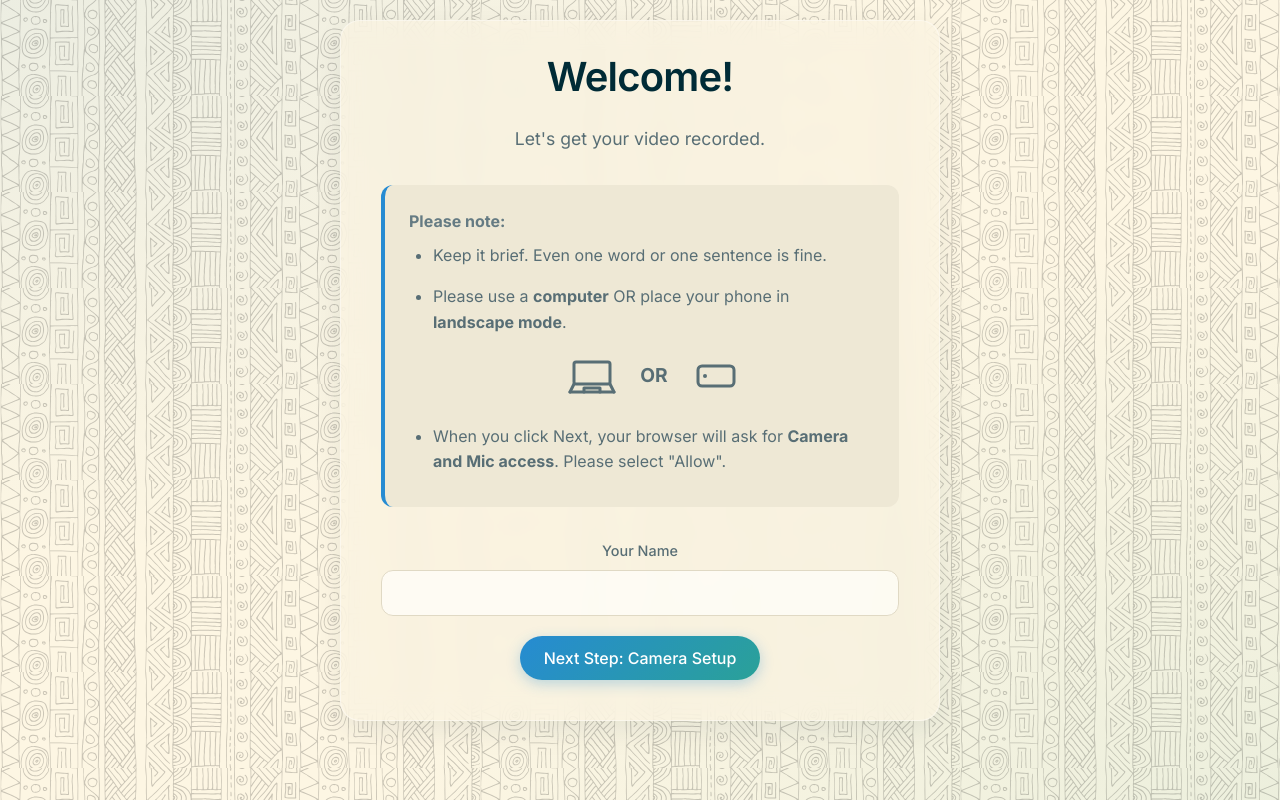
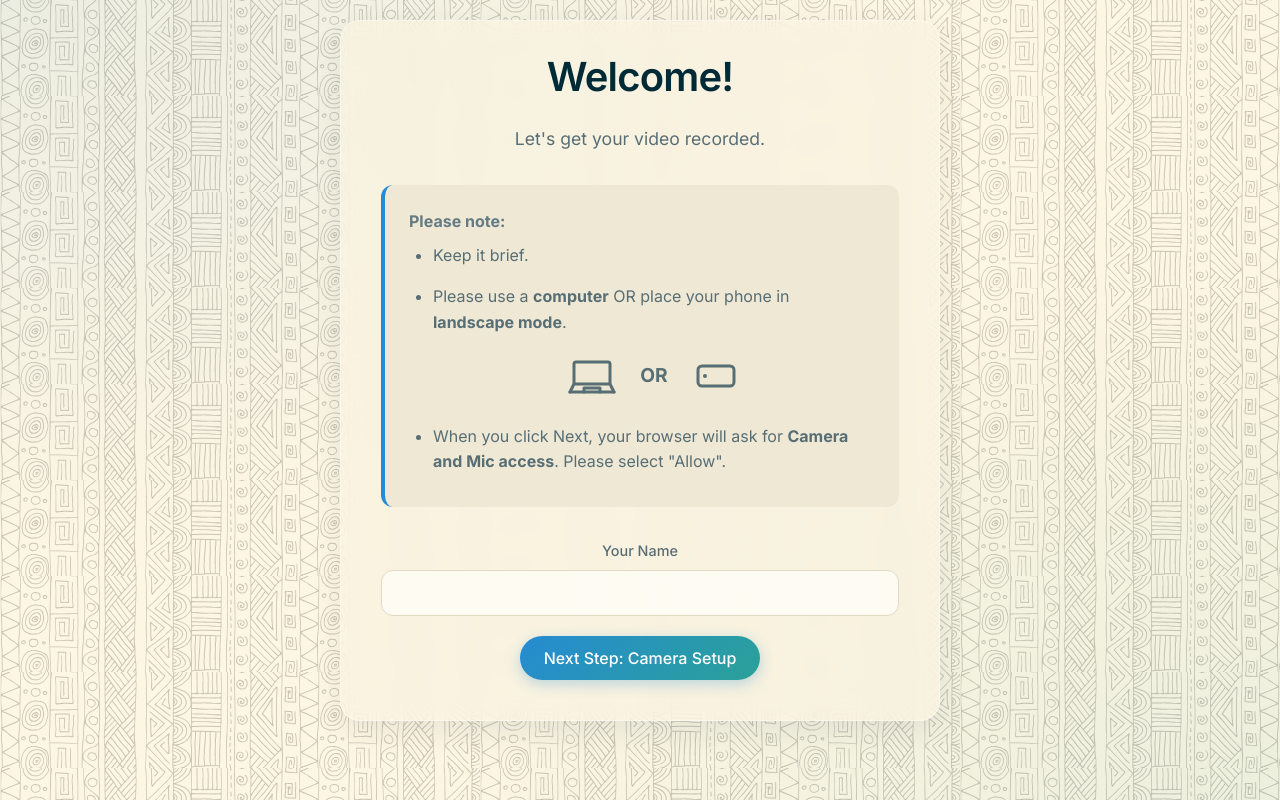
Before and after one commit to theshaver/video-tool, a Next.js app: page / in a window 1280 px wide. Built offline with nearby package versions, Linux system fonts and the light colour scheme.

Commit message:
Update recording time limit to 5 minutes and update welcome screen text

```diff
--- a/src/app/api/upload-session/route.ts
+++ b/src/app/api/upload-session/route.ts
@@ -82,7 +82,7 @@ export async function POST(req: Request) {
     // Send the URL back to the client so it can do a direct PUT request to Google Drive
     return NextResponse.json({ uploadUrl });
 
-  } catch (error) {
+  } catch (error: any) {
     console.error("Error creating upload session:", error);
     return NextResponse.json({ error: "Internal Server Error" }, { status: 500 });
   }
--- a/src/app/page.tsx
+++ b/src/app/page.tsx
@@ -34,7 +34,7 @@ export default function Home() {
   // Recording state
   const [isRecording, setIsRecording] = useState(false);
   const [recordingTime, setRecordingTime] = useState(0); // in seconds
-  const MAX_TIME = 180; // 3 minutes
+  const MAX_TIME = 300; // 5 minutes
 
   // Mobile orientation
   const [isPortrait, setIsPortrait] = useState(false);
@@ -78,7 +78,7 @@ export default function Home() {
   }, [step]);
 
   useEffect(() => {
-    // Stop recording automatically if we hit 3 minutes
+    // Stop recording automatically if we hit 5 minutes
     if (isRecording && recordingTime >= MAX_TIME) {
       stopRecording();
     }
@@ -332,7 +332,7 @@ export default function Home() {
             <div className={styles.instructions}>
               <strong>Please note:</strong>
               <ul>
-                <li style={{ marginBottom: "1rem" }}>Keep it brief. Even one word or one sentence is fine.</li>
+                <li style={{ marginBottom: "1rem" }}>Keep it brief.</li>
                 <li style={{ marginBottom: "1.5rem" }}>
                   <div style={{ marginBottom: "0.5rem" }}>
                     Please use a <strong>computer</strong> OR place your phone in <strong>landscape mode</strong>.
@@ -393,7 +393,7 @@ export default function Home() {
                 {isRecording && (
                   <div className={`${styles.timer} recording-pulse`}>
                     <span style={{ color: "var(--red)", marginRight: "8px" }}>●</span>
-                    {formatTime(recordingTime)} / 03:00
+                    {formatTime(recordingTime)} / 05:00
                   </div>
                 )}
               </div>
```
Lines whose indentation alone changed are shown as unchanged.
